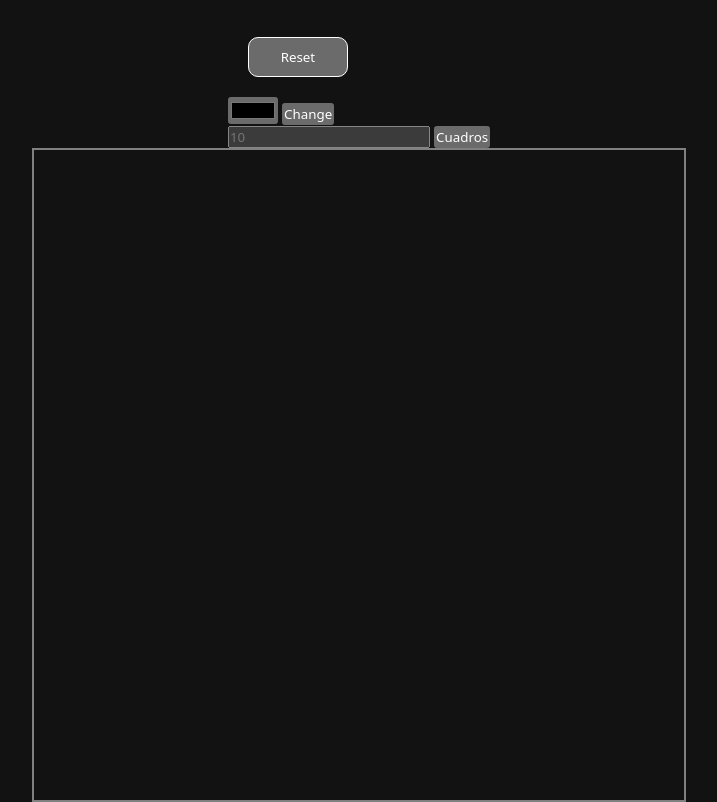
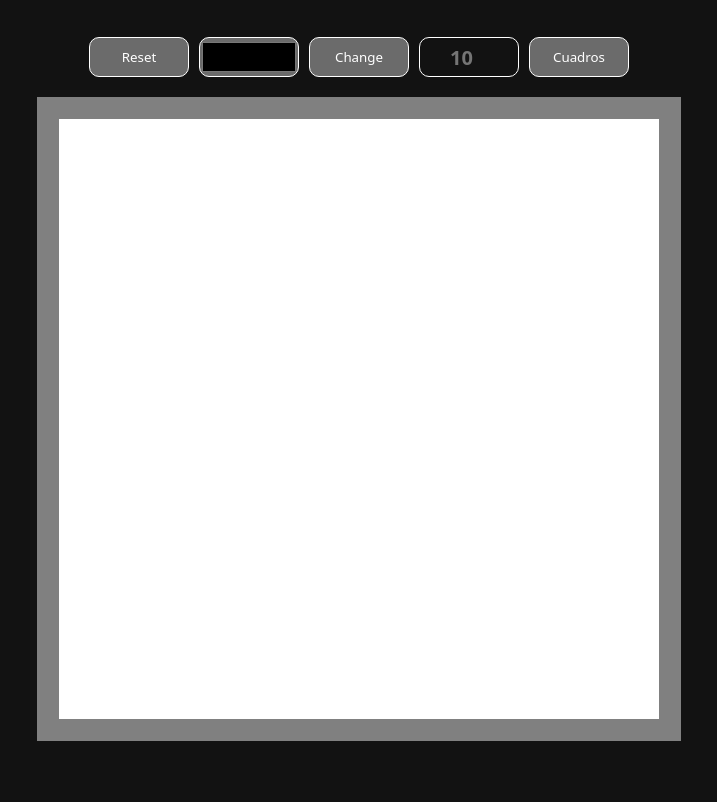
Before and after one commit to armando-rios/etch-a-sketch, a plain HTML site: page index.html in a window 1280 px wide. Shown: the part 66-868 px from the top of the page, without its empty margins (281-998 px from the left). After the commit the page ends 807 px from the top, so only its background shows below. Drawn offline with Linux system fonts and the light colour scheme.

Commit message:
change styles for forms and layout.

```diff
--- a/style.css
+++ b/style.css
@@ -17,13 +17,31 @@ header {
   text-align: center;
 }
 
+.main {
+  background: gray;
+  padding: 20px;
+}
 .container {
   display: flex;
   flex-wrap: wrap;
   margin: auto;
-  width: 654px;
-  height: 654px;
+  width: 604px;
+  height: 604px;
   border: 2px solid gray;
+  background: white;
+}
+
+.controler-style {
+  border: 1px solid white;
+  padding: 10px;
+  border-radius: 10px;
+  width: 100px;
+  height: 40px;
+}
+
+.form-styles {
+    display: flex;
+    gap: 10px;
 }
 
 .paint {
@@ -31,7 +49,7 @@ header {
 }
 
 .paintColor {
-  background: white;
+  background: black;
 }
 
 #reset {
@@ -39,9 +57,29 @@ header {
   padding: 10px;
   border-radius: 10px;
   width: 100px;
-  margin: 20px;
+  height: 40px;
 }
 
-.controles-container {
+.controlers-container {
   display: flex;
+  gap: 10px;
+  justify-content: center;
+  align-items: center;
+  padding: 20px;
 }
+
+#change-color {
+  border-radius: 10px;
+  width: 100px;
+  height: 40px;
+}
+
+#rows {
+  text-align: center;
+  font-size: 20px;
+  font-weight: bold;
+  width: 100px;
+  height: 40px;
+  border-radius: 10px;
+  border: 1px solid white;
+}
```
